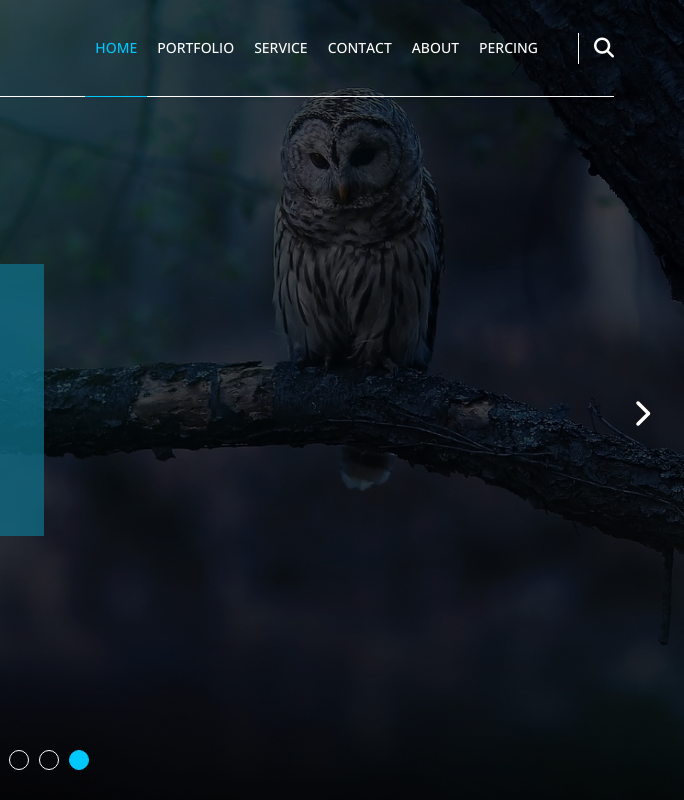
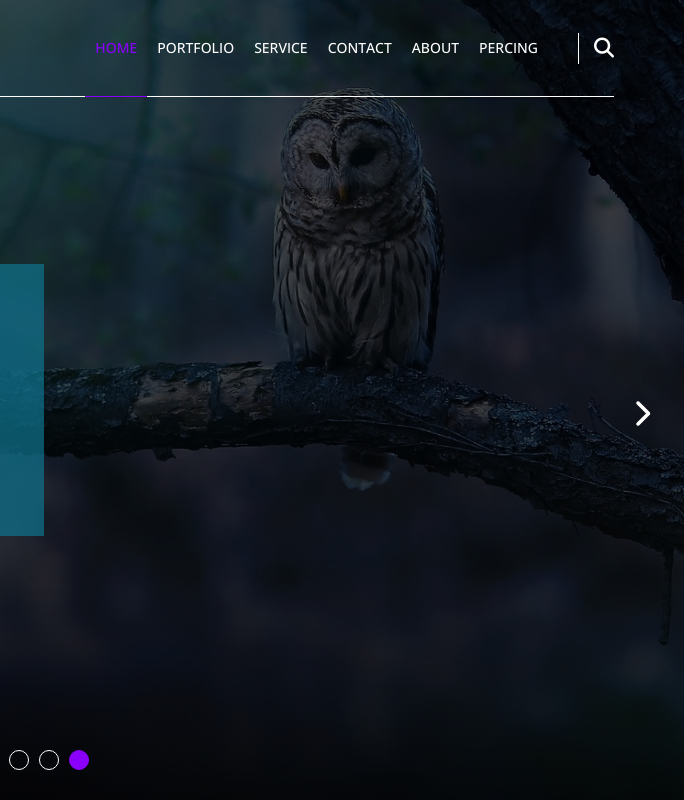
Before and after one commit to karimm8/template-two, a plain HTML site: page index.html in a window 1280 px wide. Shown: the top 800 px of the page, 596-1280 px from the left. Drawn offline with nearby package versions, Linux system fonts and the light colour scheme.

Commit message:
new modifie file css

```diff
--- a/css/style.css
+++ b/css/style.css
@@ -1,7 +1,7 @@
 /* Variable */
 
 :root{
-    --main-color:#00c7fc;
+    --main-color:#8b00fc;
     --back-color:rgba(0 0 0 / 70%);
     --par-color:#777;
     --pad-num:60px;
```
